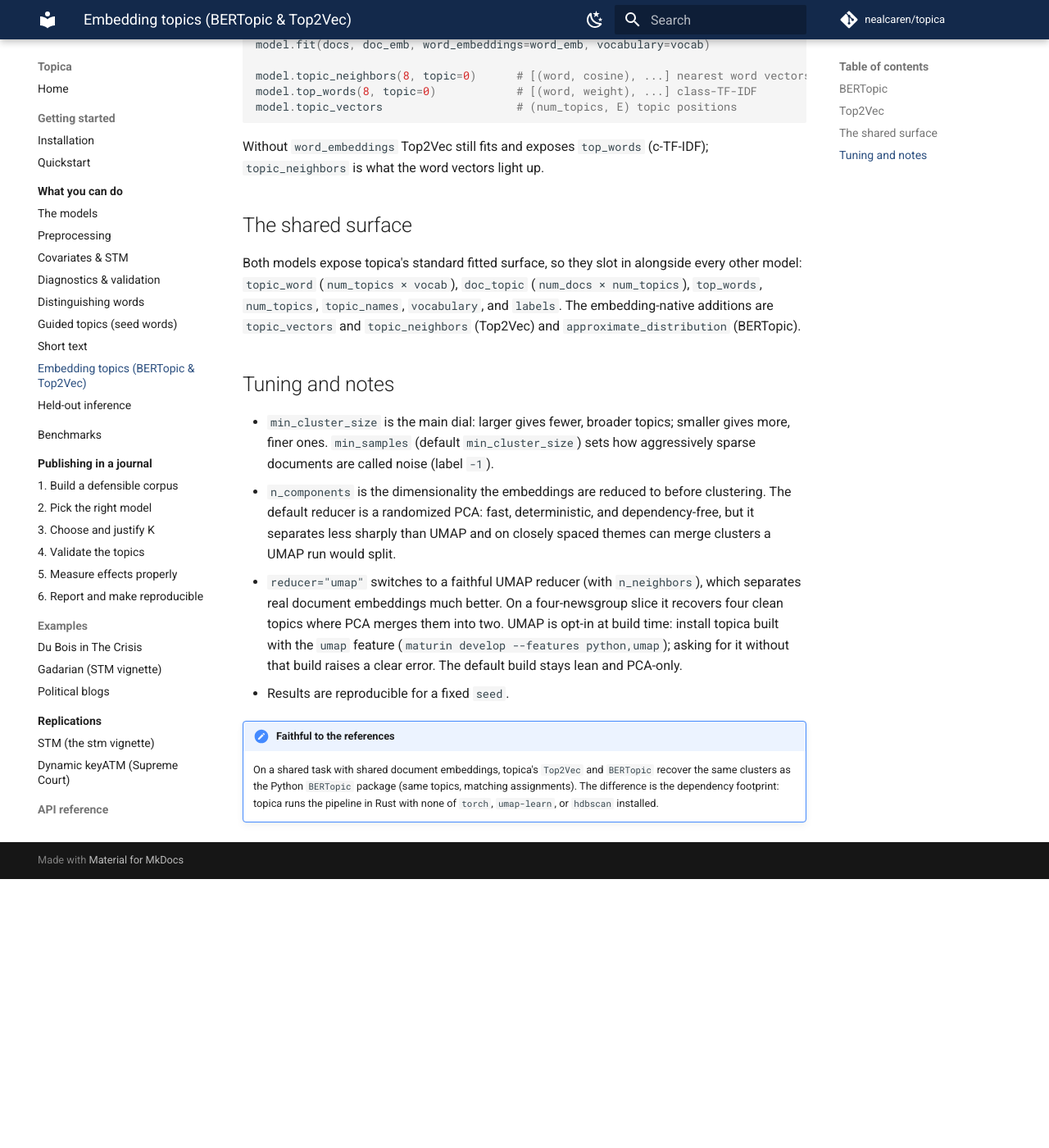
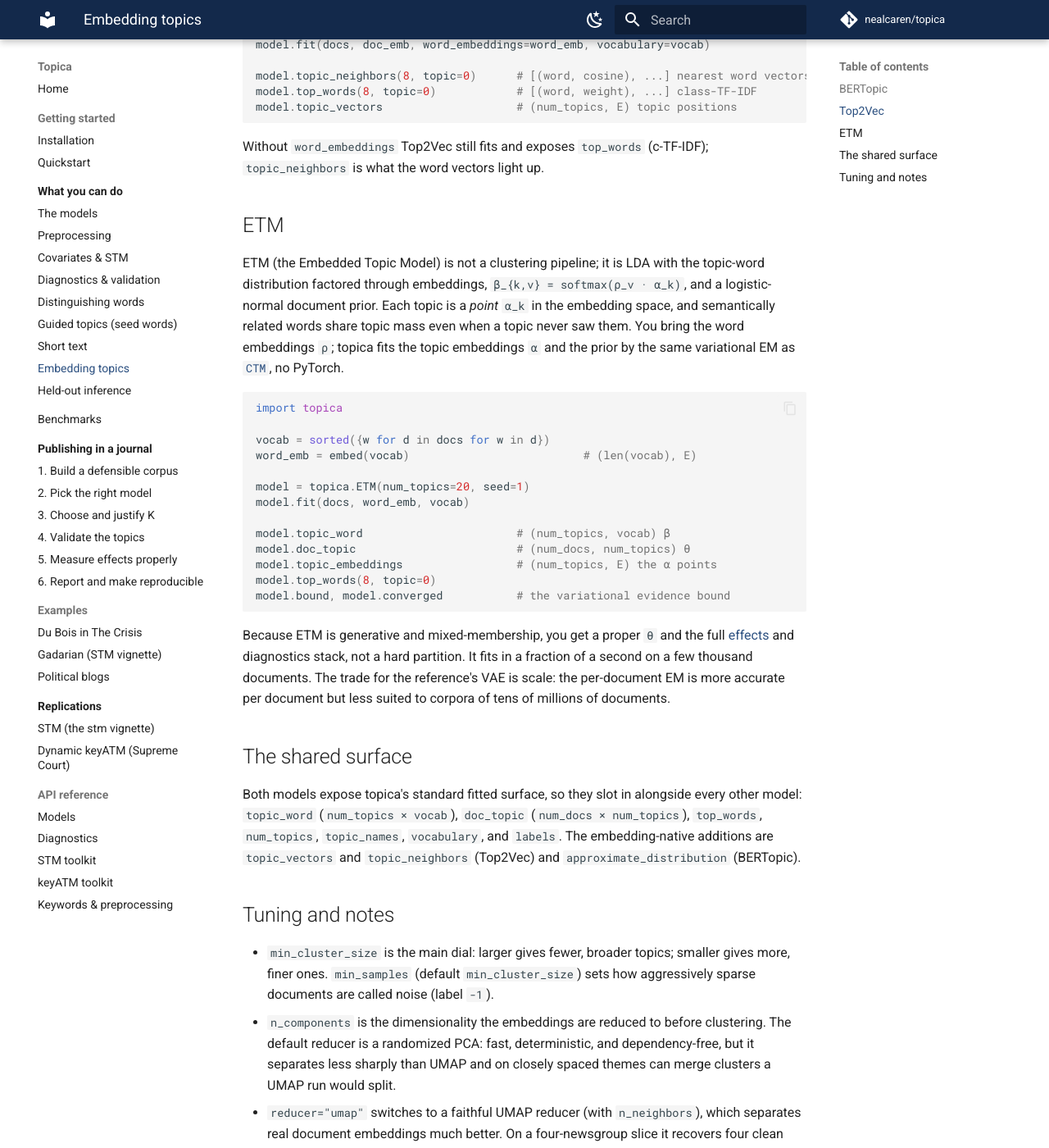
Before and after one commit to nealcaren/turbotopics, an MkDocs documentation site: the page built from docs/guides/embedding.md, in a window 1280 px wide and 1400 px high, scrolled down 1413 px. Shown: the whole window at 82% size. Built offline with MkDocs 1.6.1 and Material for MkDocs 9.7.7, drawn with Linux system fonts in a browser that asks for light colours; comment, search, counter and statistics services are not loaded; before the commit the page ends 2485 px from its top, so only the background shows below that; some of the changed text lies outside the part shown.

Commit message:
docs: add ETM to the embedding guide and README
Broaden the embedding-topics guide to two flavors: BERTopic/Top2Vec cluster
document embeddings, ETM is generative LDA with beta = softmax(rho . alpha). Add
an ETM section (usage, the topic_embeddings/bound surface, the generative
mixed-membership payoff and the VAE-vs-EM scale trade) and an ETM row in the
README embedding-model table.

Co-Authored-By: Claude Opus 4.8 (1M context) <noreply@anthropic.com>

````diff
--- a/docs/guides/embedding.md
+++ b/docs/guides/embedding.md
@@ -1,11 +1,11 @@
-# Embedding topics (BERTopic & Top2Vec)
+# Embedding topics
 
-The models elsewhere in topica learn topics from word counts. **BERTopic** and
-**Top2Vec** instead start from *embeddings*: they reduce a set of document
-vectors, cluster them, and read one topic off each cluster. They are the most
-widely used topic models today, and topica ports both onto one Rust pipeline,
-`reduce → cluster → represent`, with no PyTorch, no UMAP/numba, and no
-sentence-transformers in the shipped wheel.
+The models elsewhere in topica learn topics from word counts. The models here
+start from *embeddings*, in two flavors. **BERTopic** and **Top2Vec** *cluster*
+document embeddings and read one topic off each cluster; **ETM** is *generative*,
+LDA with the topic-word distribution factored through embeddings. topica fits all
+three with no PyTorch, no UMAP/numba, and no sentence-transformers in the shipped
+wheel.
 
 You bring the embeddings. topica does not call an embedding model; you pass a
 document-vector matrix (and, for Top2Vec, a matching word-vector matrix) from
@@ -74,6 +74,38 @@ model.topic_vectors                    # (num_topics, E) topic positions
 Without `word_embeddings` Top2Vec still fits and exposes `top_words` (c-TF-IDF);
 `topic_neighbors` is what the word vectors light up.
 
+## ETM
+
+ETM (the Embedded Topic Model) is not a clustering pipeline; it is LDA with the
+topic-word distribution factored through embeddings,
+`β_{k,v} = softmax(ρ_v · α_k)`, and a logistic-normal document prior. Each topic
+is a *point* `α_k` in the embedding space, and semantically related words share
+topic mass even when a topic never saw them. You bring the word embeddings `ρ`;
+topica fits the topic embeddings `α` and the prior by the same variational EM as
+[`CTM`](models.md), no PyTorch.
+
+```python
+import topica
+
+vocab = sorted({w for d in docs for w in d})
+word_emb = embed(vocab)                          # (len(vocab), E)
+
+model = topica.ETM(num_topics=20, seed=1)
+model.fit(docs, word_emb, vocab)
+
+model.topic_word                       # (num_topics, vocab) β
+model.doc_topic                        # (num_docs, num_topics) θ
+model.topic_embeddings                 # (num_topics, E) the α points
+model.top_words(8, topic=0)
+model.bound, model.converged           # the variational evidence bound
+```
+
+Because ETM is generative and mixed-membership, you get a proper `θ` and the full
+[effects](../publishing/effects.md) and diagnostics stack, not a hard partition.
+It fits in a fraction of a second on a few thousand documents. The trade for the
+reference's VAE is scale: the per-document EM is more accurate per document but
+less suited to corpora of tens of millions of documents.
+
 ## The shared surface
 
 Both models expose topica's standard fitted surface, so they slot in alongside
--- a/mkdocs.yml
+++ b/mkdocs.yml
@@ -86,7 +86,7 @@ nav:
       - Distinguishing words: guides/keywords.md
       - Guided topics (seed words): guides/guided.md
       - Short text: guides/short-text.md
-      - Embedding topics (BERTopic & Top2Vec): guides/embedding.md
+      - Embedding topics: guides/embedding.md
       - Held-out inference: guides/transform.md
   - Benchmarks: benchmarks.md
   - Publishing in a journal:
````
Also changed, not shown: README.md (+1 -0 lines).
